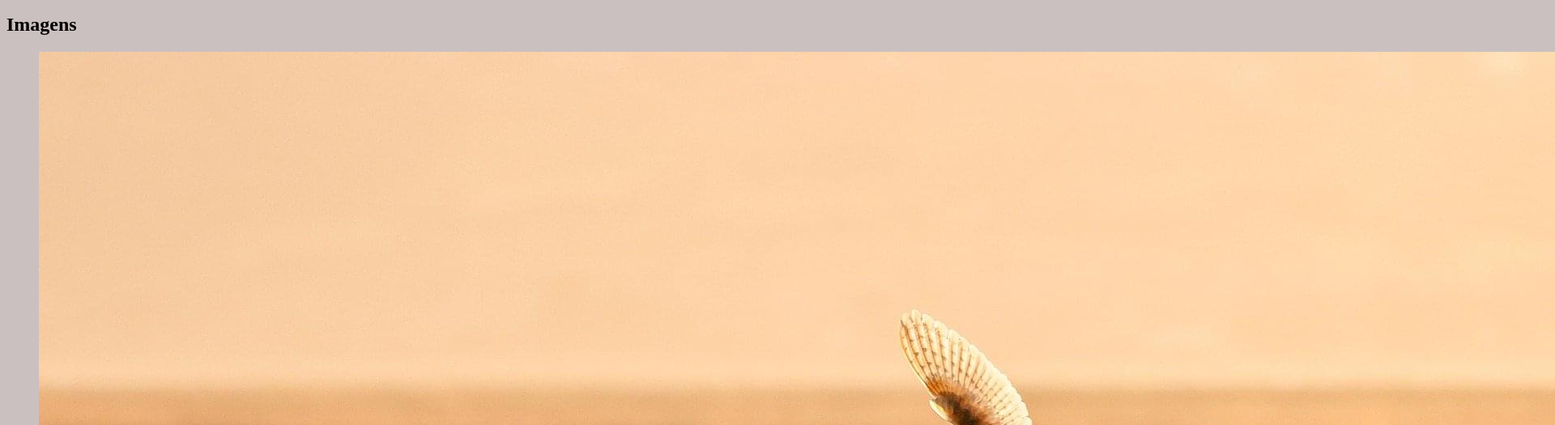
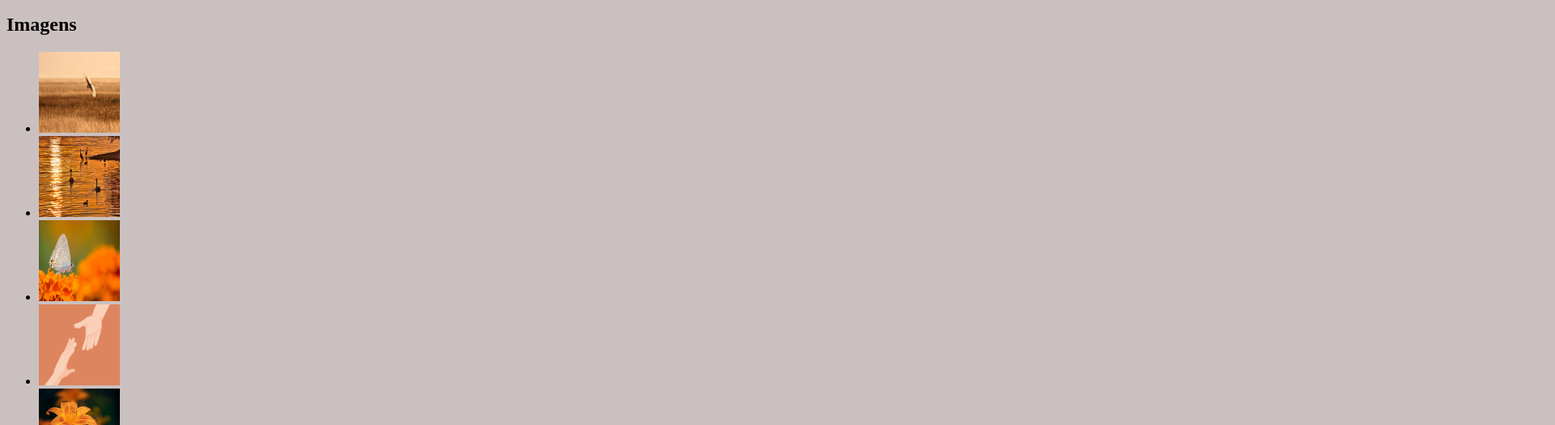
Before and after one commit to Josedev21/curso_ebac_git, a website: page build/index.html in a window 1280 px wide. Shown: the part 91-616 px from the top of the page at 81% size, 1920 px wide, since content can reach past the window. Drawn offline with nearby package versions, Linux system fonts and the light colour scheme; files that its build step writes are made by us from their sources.

Commit message:
ajustando

```diff
--- a/source/styles/main.scss
+++ b/source/styles/main.scss
@@ -31,3 +31,8 @@ header {
         padding-left: 20px;
     }
 }
+
+.list-image li img {
+    height: 100px;
+    width: 100px;
+}
```
Also changed, not shown: build/styles/variaveis.css (added).
